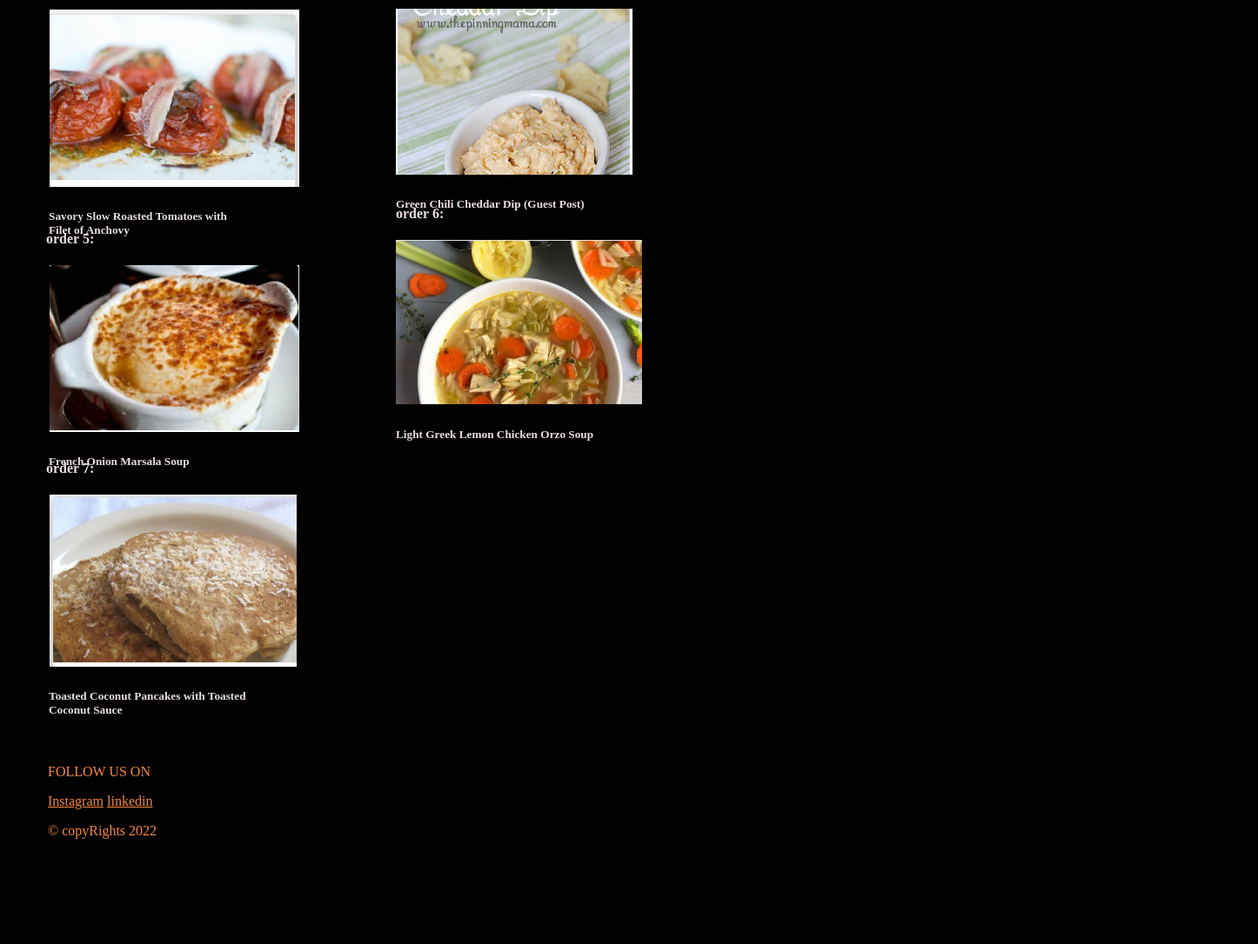
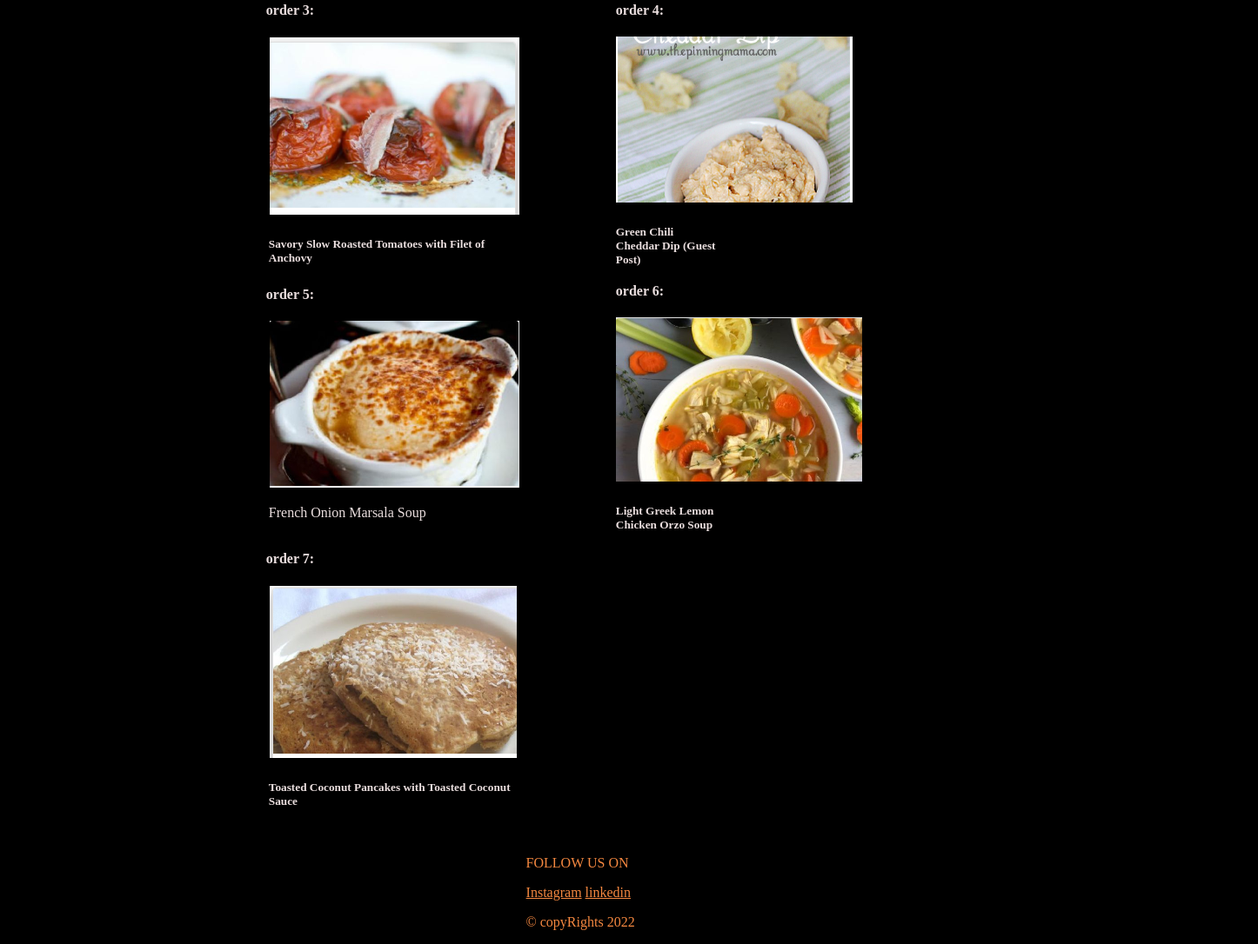
Before and after one commit to alghzzawi/my-restaurant, a plain HTML site: page index.html in a window 1280 px wide. Shown: the part 839-1925 px from the top of the page at 87% size, 1446 px wide, since content can reach past the window. Before the commit the page ends 1820 px from the top, so only its background shows below. Drawn offline with Linux system fonts and the light colour scheme.

Commit message:
restaurant-patch

```diff
--- a/index.html
+++ b/index.html
@@ -5,10 +5,13 @@
     <meta http-equiv="X-UA-Compatible" content="IE=edge">
     <meta name="viewport" content="width=device-width, initial-scale=1.0">
     <title>MG Restaurant</title>
+    <link rel="icon" type="image/x-icon" href="/photo/mgr.png">
     <link rel="stylesheet" href="./style.css">
 
 
+
 </head>
+<div class="centerAll">
 
 <body>
 
@@ -26,7 +29,6 @@
     </header>
 
     <main>
-
         <h3   id="delivers">MS delivers to you</h3>
         <h4 class="ord-1" >Best Seller Dishes in menu:</h4>
 
@@ -49,7 +51,7 @@
 
         <h4 class="ord-1">order 5:</h4>
         <img class="img-1" src="./photo/Capture4.PNG" alt="French Soup">
-        <h5 class="info-1">French Onion Marsala Soup</h5>
+        <p class="info-1">French Onion Marsala Soup</p>
 
         <h4 class="ord-2" id="up-ord6">order 6:</h4>
         <img class="img-2" src="./photo/Screenshot 2022-07-26 215744.png" alt="Chicken Soup">
@@ -61,11 +63,12 @@
 
     </main>
 
-    <footer>
+    <footer style="margin-left: 34%;">
         <p>FOLLOW US ON</p>
         <a href="https://www.instagram.com/m_s_g.algzzawi/">Instagram</a>
         <a href="https://www.linkedin.com/in/mohammad-alghzawi-1b0297232">linkedin</a>
         <p>&copy; copyRights 2022</p>
     </footer>
+</div>
 </body>
 </html>
--- a/style.css
+++ b/style.css
@@ -1,3 +1,6 @@
+.centerAll{
+    margin-left: 20%;
+}
 body{
     background-color: black;
 
@@ -54,8 +57,9 @@ a{
 
 .info-1{
     color: #EADEDE;
-    margin-inline-end: 987px;
     margin-left: 48px;
+    width: 29%;
+
 }
 
 .img-2{
@@ -80,6 +84,7 @@ a{
 #up-ord6{
     margin-block-start: -324px;
     margin-inline: 447px;
+    margin-top: -289px;
 }
 
 footer{
```
